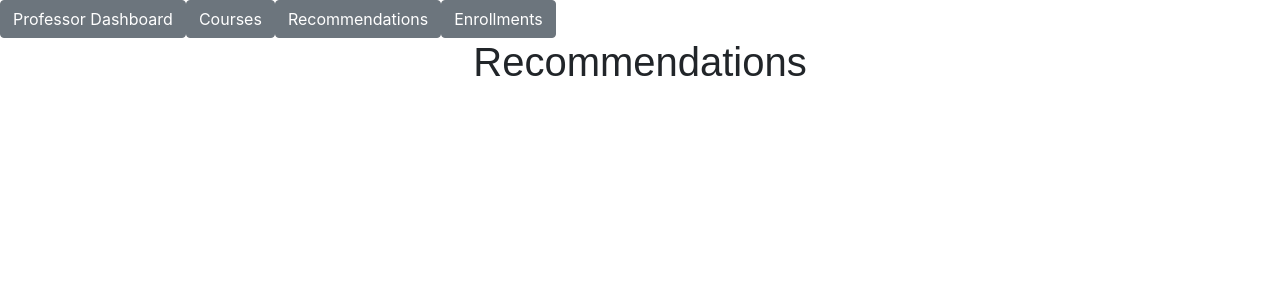
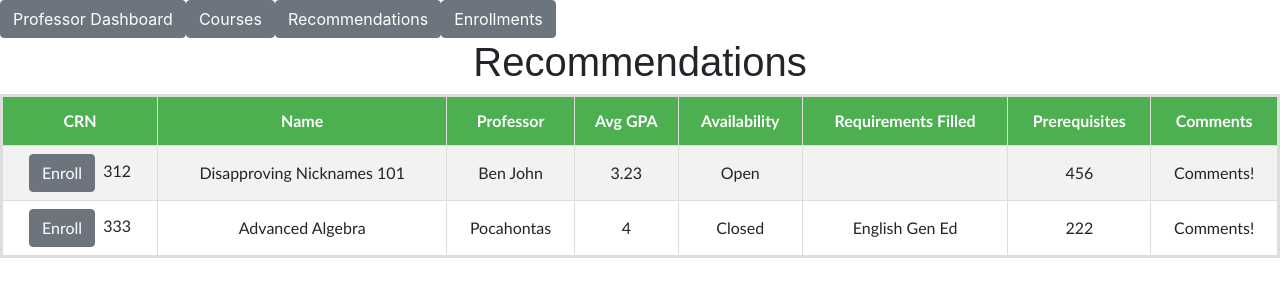
Before and after one commit to BendJohn/RateMate_CS411, a React (Create React App) app in the folder frontend/: page /Recommendations in a window 1280 px wide. Shown: the top 300 px of the page. Built offline with nearby package versions, Linux system fonts and the light colour scheme; the HTML template or start-up script is replaced by a standard one.

Commit message:
Added Table code to every page

```diff
--- a/frontend/src/components/Enrollments.js
+++ b/frontend/src/components/Enrollments.js
@@ -1,11 +1,24 @@
 import React from 'react';
-import { NavBar } from './NavBar'
+import { NavBar } from './NavBar';
+import { Button } from 'reactstrap';
 
 export class Enrollments extends React.Component {
     constructor(props) {
         super(props);
         this.state = {
-            enrollments: []
+            // List of courses
+            enrollments: [
+                {
+                    professor_name: "John Smith",
+                    CRN: 123,
+                    name: "Intro to CS",
+                    comments: "Comments!",
+                    availability: true,
+                    avgGpa: 3.33,
+                    requirements_filled: "Science Gen Ed",
+                    prerequisites: "123"
+                },
+            ]
         };
     }
 
@@ -17,12 +30,44 @@ export class Enrollments extends React.Component {
         }
     }
 
+    renderTableData() {
+        if (this.state.enrollments.length === 0) {
+            return;
+        }
+
+        return this.state.enrollments.map((course, index) => {
+        const { professor_name, CRN, name, comments, availability, avgGpa, requirements_filled, prerequisites } = course //destructuring
+        return (
+            <tr key={CRN}>
+                <td>
+                    <Button id="delete"> Enroll </Button> &nbsp;
+                    {CRN}
+                </td>
+                <td>{name} </td>
+                <td>{professor_name} </td>
+                <td>{avgGpa} </td>
+                <td> {availability ? ("Open") : ("Closed")} </td>
+                <td>{requirements_filled} </td>
+                <td>{prerequisites} </td>
+                <td>{comments} </td>
+            </tr>
+        )})
+    }
+
     render() {
         return (
             <>
             <NavBar/>
             <h1 id='title'> Enrollments Page </h1>
             {console.log(this.state.enrollments)}
+
+            <table id='table'>
+                    <tbody>
+                        <tr> <th> CRN </th> <th> Name </th> <th> Professor </th> <th> Avg GPA </th> <th> Availability </th>
+                        <th> Requirements Filled </th> <th> Prerequisites </th> <th> Comments </th> </tr>
+                        {this.renderTableData()}
+                    </tbody>
+            </table>
             </>
         )
     }
--- a/frontend/src/components/Recommendations.js
+++ b/frontend/src/components/Recommendations.js
@@ -6,9 +6,55 @@ export class Recommendations extends React.Component {
     constructor(props) {
         super(props);
         this.state = {
-            recs: [],
+            // List of courses
+            recs: [
+                {
+                    professor_name: "Ben John",
+                    CRN: 312,
+                    name: "Disapproving Nicknames 101",
+                    comments: "Comments!",
+                    availability: true,
+                    avgGpa: 3.23,
+                    requirements_filled: "",
+                    prerequisites: "456"
+                },
+                {
+                    professor_name: "Pocahontas",
+                    CRN: 333,
+                    name: "Advanced Algebra",
+                    comments: "Comments!",
+                    availability: false,
+                    avgGpa: 4.0,
+                    requirements_filled: "English Gen Ed",
+                    prerequisites: "222"
+                }
+            ],
             enrollments: ["props passed from recommendations"]
         };
+    }
+
+    renderTableData() {
+        if (this.state.recs.length === 0) {
+            return;
+        }
+
+        return this.state.recs.map((course, index) => {
+        const { professor_name, CRN, name, comments, availability, avgGpa, requirements_filled, prerequisites } = course //destructuring
+        return (
+            <tr key={CRN}>
+                <td>
+                    <Button id="delete"> Enroll </Button> &nbsp;
+                    {CRN}
+                </td>
+                <td>{name} </td>
+                <td>{professor_name} </td>
+                <td>{avgGpa} </td>
+                <td> {availability ? ("Open") : ("Closed")} </td>
+                <td>{requirements_filled} </td>
+                <td>{prerequisites} </td>
+                <td>{comments} </td>
+            </tr>
+        )})
     }
 
 
@@ -19,7 +65,15 @@ export class Recommendations extends React.Component {
                     enrollments={this.state.enrollments}
                 />
 
-            <h1 id='title'> Recommendations </h1>
+                <h1 id='title'> Recommendations </h1>
+
+                <table id='table'>
+                    <tbody>
+                        <tr> <th> CRN </th> <th> Name </th> <th> Professor </th> <th> Avg GPA </th> <th> Availability </th>
+                        <th> Requirements Filled </th> <th> Prerequisites </th> <th> Comments </th> </tr>
+                        {this.renderTableData()}
+                    </tbody>
+                </table>
             </>
         )
     }
```
